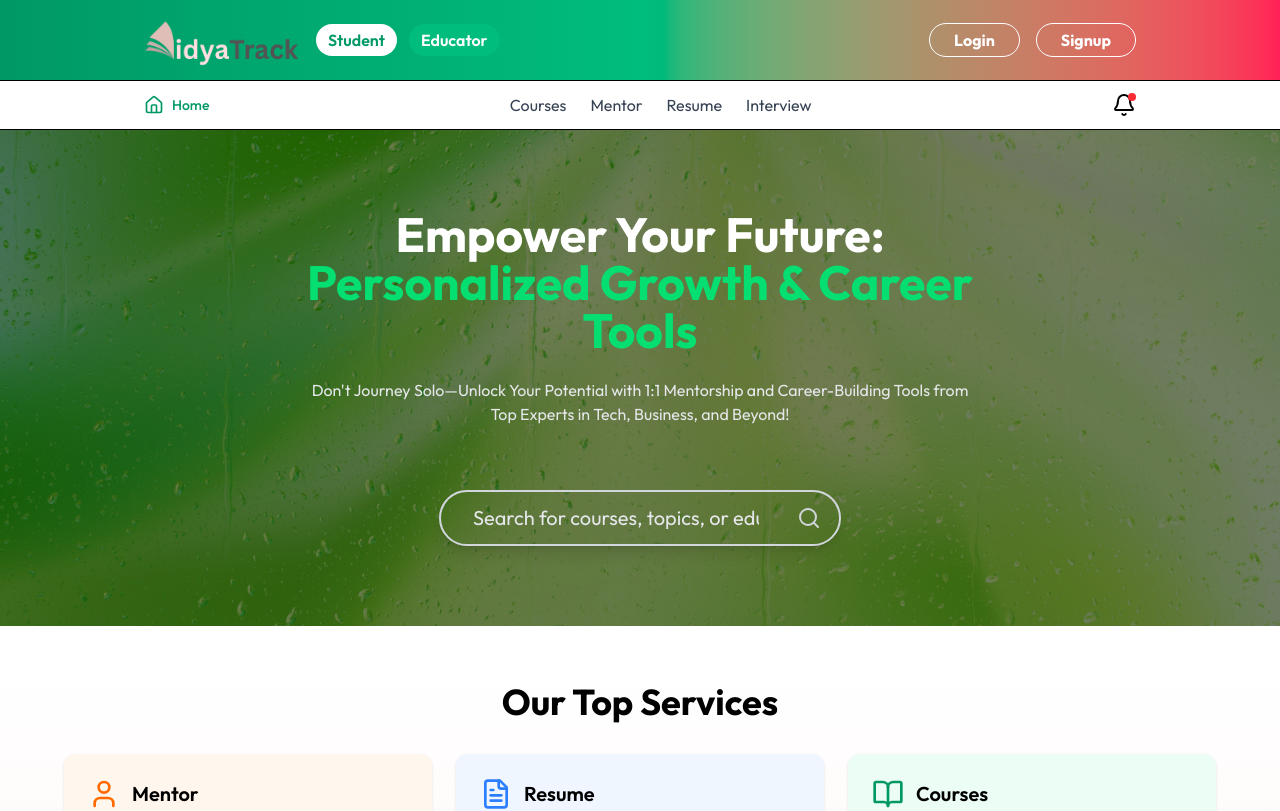
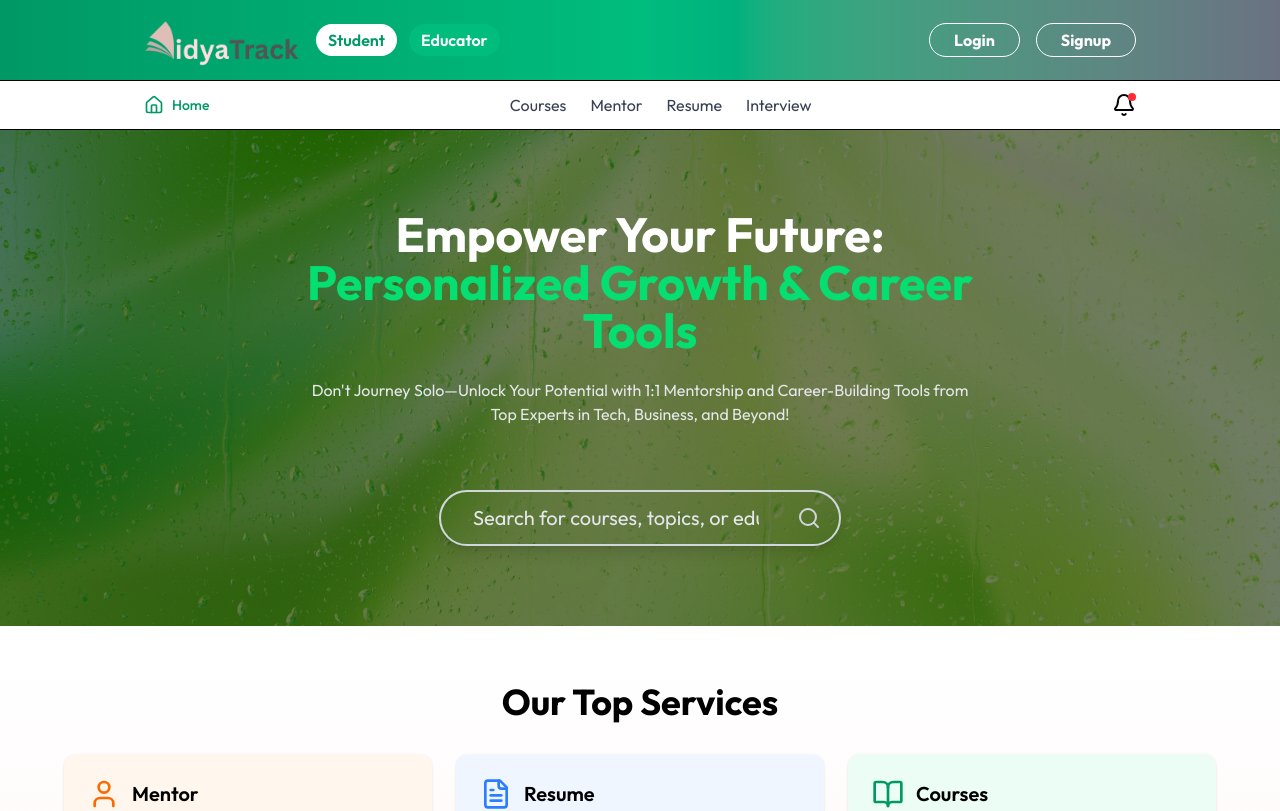
Before and after one commit to Adarsh-Chaubey03/VidyaTrack, a React (Vite) app in the folder client/: page / in a window 1280 px wide. Shown: the top 811 px of the page. Built offline with nearby package versions, Linux system fonts and the light colour scheme; no server answers.

Commit message:
Update Navbar.jsx

```diff
--- a/client/src/components/student/Navbar.jsx
+++ b/client/src/components/student/Navbar.jsx
@@ -56,7 +56,7 @@ function Navbar() {
   return (
     <>
       {/* Top Bar: Logo + Student/Educator toggle, Login/Signup/UserButton */}
-      <div className="w-full flex items-center justify-between px-4 sm:px-10 md:px-14 lg:px-36 py-2 border-b bg-gradient-to-r from-emerald-600 via-emerald-500 to-rose-500">
+      <div className="w-full flex items-center justify-between px-4 sm:px-10 md:px-14 lg:px-36 py-2 border-b bg-gradient-to-r from-emerald-600 via-emerald-500 to-gray-500">
         <div className="flex items-center gap-2">
           <Link to="/" onClick={scrollToTop}>
             <img src={assets.logo} alt="VidyaTrack Logo" className='w-32 lg:w-40 cursor-pointer' />
```
